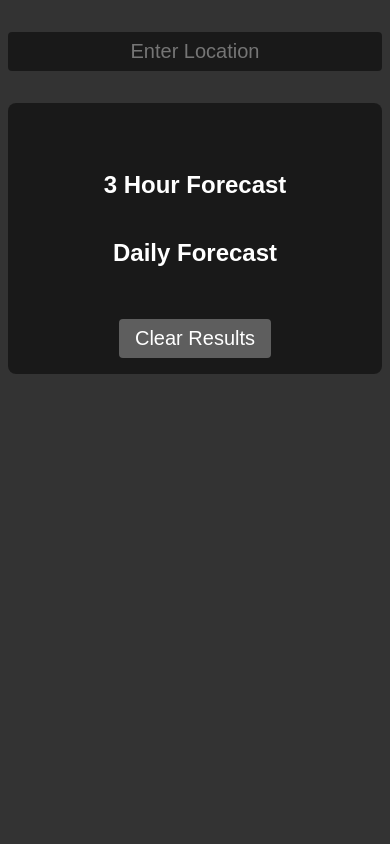
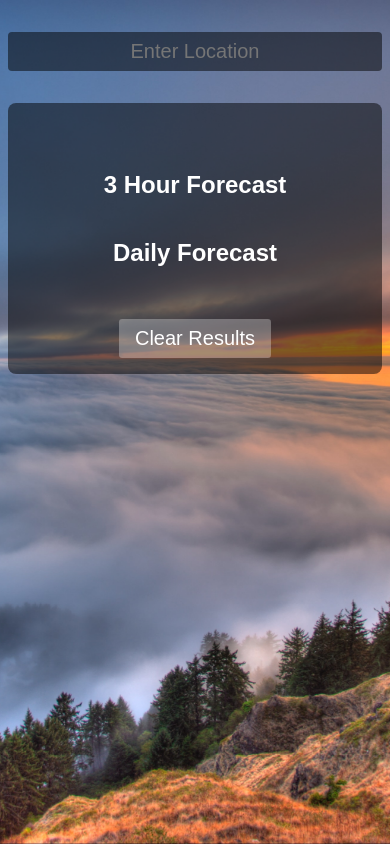
Before and after one commit to danblock97/weather-app-react-main, a React (Create React App) app: page / in a window 390 px wide. Built offline with nearby package versions, Linux system fonts and the light colour scheme.

Commit message:
Mobile device style fixing

```diff
--- a/src/index.css
+++ b/src/index.css
@@ -6,8 +6,10 @@
 /* Set background image */
 .app:before {
   content: '';
-  background-color: rgba(0, 0, 0, 0.8);
-  position: absolute;
+  background-image: url(./assets/sunset.jpg);
+  background-size: cover;
+  background-position: center;
+  position: fixed;
   width: 100%;
   height: 100%;
   top: 0;
@@ -95,10 +97,11 @@ button {
 .forecast-container {
   display: flex;
   flex-wrap: nowrap;
-  overflow-x: scroll;
+  overflow-x: auto;
   width: 100%;
   margin-bottom: 2rem;
-  justify-content: center;
+  justify-content: flex-start;
+  padding-left: 1rem; /* Added padding to prevent cutoff on the left */
 }
 
 .forecast {
@@ -128,7 +131,7 @@ button {
 button {
   background-color: rgba(255, 255, 255, 0.3);
   border: none;
-  border-radius: 0.25rem;
+  border-radius: 0.2rem;
   padding: 0.5rem 1rem;
   cursor: pointer;
   font-size: 1.25rem;
@@ -139,7 +142,17 @@ button:hover {
 }
 
 .hourly-forecast-container {
-  margin-bottom: 2rem;
+  display: flex;
+  flex-direction: column;
+  justify-content: center;
+  align-items: center;
+  margin-right: 1rem;
+  flex: 0 0 auto;
+  width: 8rem;
+  height: 8rem;
+  border-radius: 0.5rem;
+  background-color: rgba(255, 255, 255, 0.1);
+  padding: 0.5rem;
 }
 
 .hourly-forecast {
```
